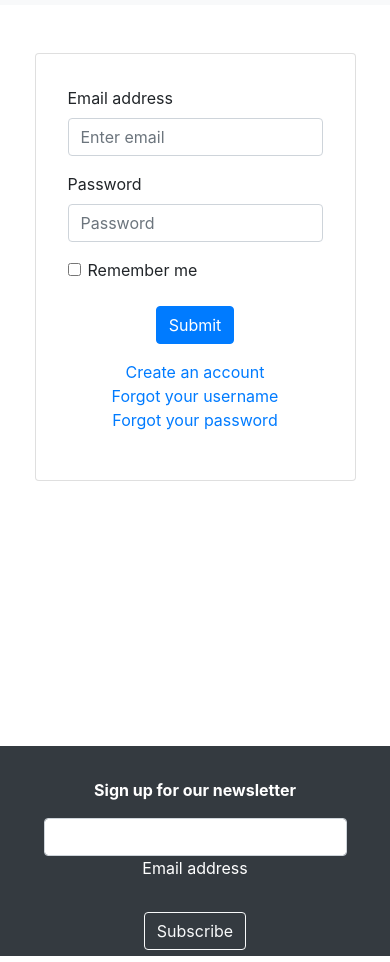
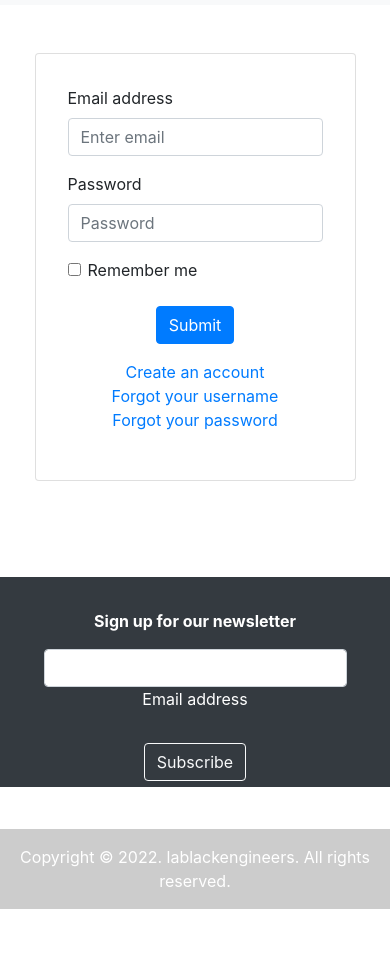
Before and after one commit to xistingsherman/lacbpe, a plain HTML site: page login.html in a window 390 px wide. Shown: the part 138-1100 px from the top of the page. After the commit the page ends 1047 px from the top, so only its background shows below. Drawn offline with nearby package versions, Linux system fonts and the light colour scheme.

Commit message:
updated footer to prevent overlap in mobile

```diff
--- a/login.html
+++ b/login.html
@@ -132,8 +132,9 @@
 
 
     <br>
-    <br>
-    <footer class="bg-dark text-center text-white">
+    <br><br><br>
+
+</div><footer class="bg-dark text-center text-white">
         <div class="container p-4 pb-0">
             <section class="">
                 <form action="">
@@ -162,7 +163,6 @@
             Copyright © 2022. lablackengineers. All rights reserved.
         </div>
     </footer>
-</div>
     <script src="script.js"></script>
 
 
--- a/style.css
+++ b/style.css
@@ -10,7 +10,7 @@ container {
     justify-content: center;
     height: 100vh;
 }
-
+/*
 footer {
     position: absolute;
     flex-direction: column;
@@ -19,6 +19,15 @@ footer {
     bottom: -250px;
     left: 0px;
     right: 0px;
+}
+*/
+
+footer {
+    width: 100%;
+    flex-direction: column;
+    height: 210px;
+    background-color: red;
+
 }
 
 .carousel.slide {
```
Also changed, not shown: index.html (+5 -4 lines).
